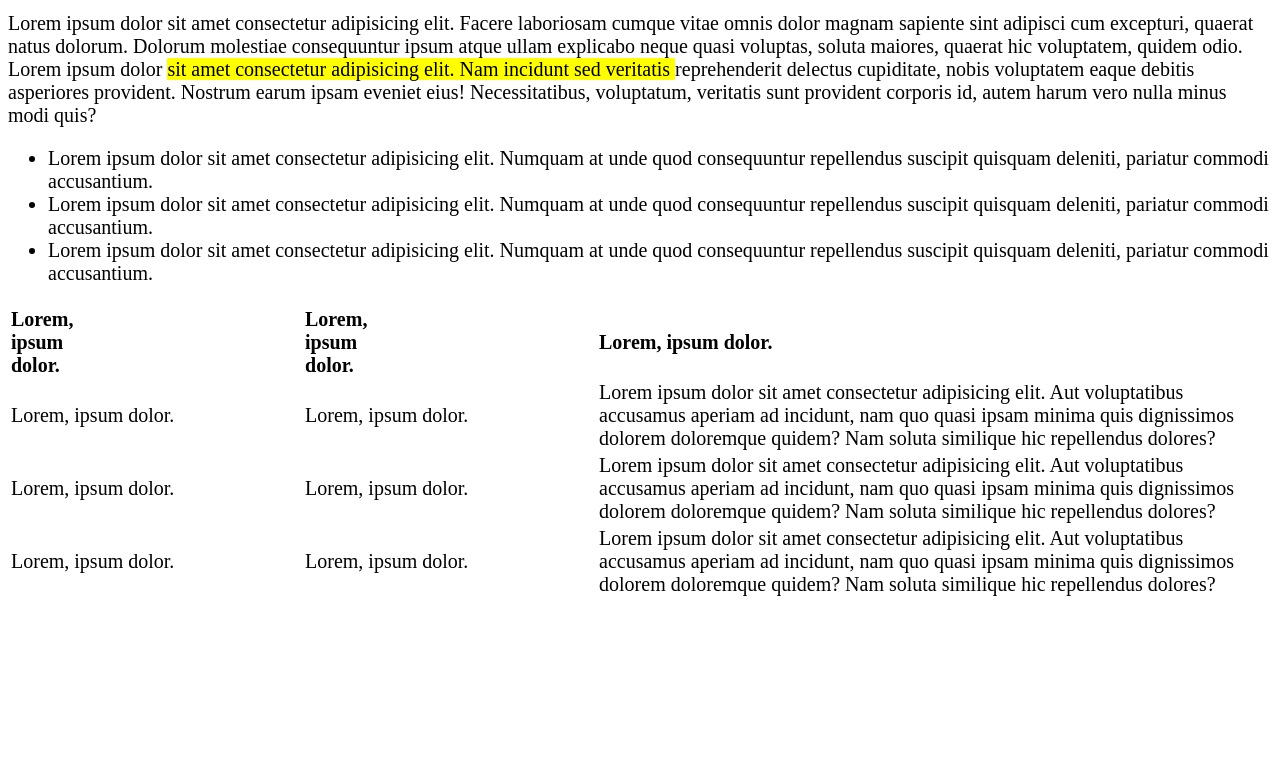
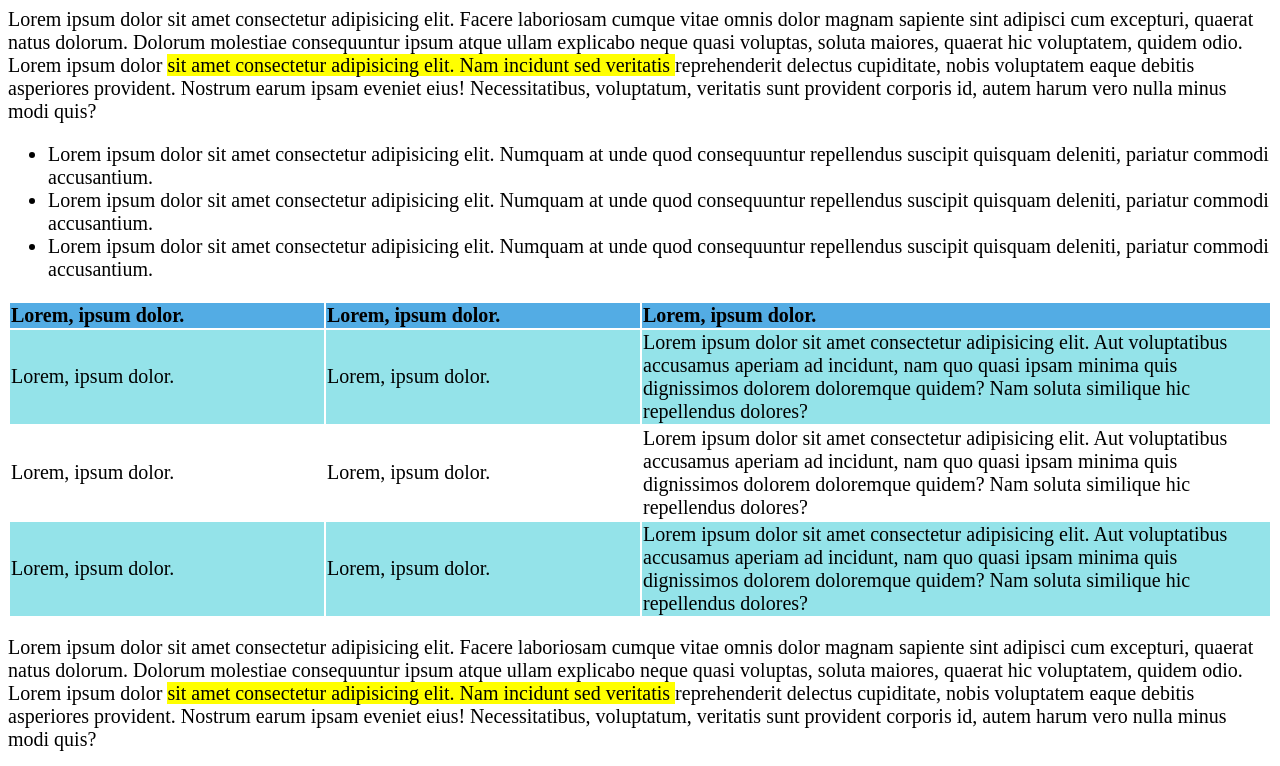
Before and after one commit to Michela30/html-css-booleaner, a plain HTML site: page index.html in a window 1280 px wide. Shown: the part 814-1580 px from the top of the page. Before the commit the page ends 1421 px from the top, so only its background shows below. Drawn offline with Linux system fonts and the light colour scheme.

Commit message:
Fine formattazione tabella

```diff
--- a/index.html
+++ b/index.html
@@ -47,12 +47,15 @@
             </p>
         </div>
 
+        <!-- Inizio paragrafo -->
         <section class="main-text">
             <p>
                 Lorem ipsum dolor sit amet consectetur adipisicing elit. Facere laboriosam cumque vitae omnis dolor magnam sapiente sint adipisci cum excepturi, quaerat natus dolorum. Dolorum molestiae consequuntur ipsum atque ullam explicabo neque quasi voluptas, soluta maiores, quaerat hic voluptatem, quidem odio. Lorem ipsum dolor <span class="text-highlighted">sit amet consectetur adipisicing elit. Nam incidunt sed veritatis </span> reprehenderit delectus cupiditate, nobis voluptatem eaque debitis asperiores provident. Nostrum earum ipsam eveniet eius! Necessitatibus, voluptatum, veritatis sunt provident corporis id, autem harum vero nulla minus modi quis?
             </p>
         </section>
+        <!-- Fine paragrafo -->
 
+        <!-- Inizio lista -->
         <section class="main-text">
             <ul>
                 <li>
@@ -66,23 +69,38 @@
                 </li>
             </ul>
         </section>
+        <!-- Fine lista -->
 
-        <section class="main-text">
+        <!-- Inizio tabella -->
+        <div class="main-text">
             <table>
-                <thead>
+                <thead  class="first-row">
                 <tr>
-                    <th class="row">
-                      Lorem, ipsum dolor.
-                    </th>
-                    <th class="row">
+                    <th class="left">
                         Lorem, ipsum dolor.
                     </th>
-                    <th class="row">
+                    <th class="middle">
+                        Lorem, ipsum dolor.
+                    </th>
+                    <th class="right">
                         Lorem, ipsum dolor.
                     </th>
                 </tr>
                 </thead>
 
+                <tbody class="second-row">
+                    <tr>
+                        <td>
+                            Lorem, ipsum dolor.
+                        </td>
+                        <td>
+                            Lorem, ipsum dolor.
+                        </td>
+                        <td>
+                            Lorem ipsum dolor sit amet consectetur adipisicing elit. Aut voluptatibus accusamus aperiam ad incidunt, nam quo quasi ipsam minima quis dignissimos dolorem doloremque quidem? Nam soluta similique hic repellendus dolores?
+                        </td>
+                    </tr>
+                </tbody>
                 <tbody>
                     <tr>
                         <td>
@@ -95,17 +113,8 @@
                             Lorem ipsum dolor sit amet consectetur adipisicing elit. Aut voluptatibus accusamus aperiam ad incidunt, nam quo quasi ipsam minima quis dignissimos dolorem doloremque quidem? Nam soluta similique hic repellendus dolores?
                         </td>
                     </tr>
-                    <tr>
-                        <td>
-                            Lorem, ipsum dolor.
-                        </td>
-                        <td>
-                            Lorem, ipsum dolor.
-                        </td>
-                        <td>
-                            Lorem ipsum dolor sit amet consectetur adipisicing elit. Aut voluptatibus accusamus aperiam ad incidunt, nam quo quasi ipsam minima quis dignissimos dolorem doloremque quidem? Nam soluta similique hic repellendus dolores?
-                        </td>
-                    </tr>
+                </tbody>
+                <tbody class="fourth-row">
                     <tr>
                         <td>
                             Lorem, ipsum dolor.
@@ -119,10 +128,17 @@
                     </tr>
                 </tbody>
             </table>
+        </div>
+        <!-- Fine tabella -->
+        <br>
 
+        <!-- Inizio paragrafo -->
+        <section class="main-text">
+            <p>
+                Lorem ipsum dolor sit amet consectetur adipisicing elit. Facere laboriosam cumque vitae omnis dolor magnam sapiente sint adipisci cum excepturi, quaerat natus dolorum. Dolorum molestiae consequuntur ipsum atque ullam explicabo neque quasi voluptas, soluta maiores, quaerat hic voluptatem, quidem odio. Lorem ipsum dolor <span class="text-highlighted">sit amet consectetur adipisicing elit. Nam incidunt sed veritatis </span> reprehenderit delectus cupiditate, nobis voluptatem eaque debitis asperiores provident. Nostrum earum ipsam eveniet eius! Necessitatibus, voluptatum, veritatis sunt provident corporis id, autem harum vero nulla minus modi quis?
+            </p>
         </section>
-
-
+        <!-- Fine paragrafo -->
 
     </main>
     <!-- Fine sezione main -->
--- a/style.css
+++ b/style.css
@@ -1,11 +1,14 @@
 .background-header{
     background-color: #4EA0FF;
     background-image: url(img/pattern.png);
+    width: 100%;
+    height: 150px;
 }
 
 .logo{
     width: 250px;
-    height: 150px;
+    height: 100px;
+    margin-top: 50px;
 }
 
 h1{
@@ -35,7 +38,21 @@ h1{
     background-color: yellow;
 }
 
-.row{
+.left{
+    width: 25%;
+}
+.middle{
+    width: 25%;
+}
+.right{
+    width: 50%;
+}
+
+.first-row{
+    background-color: rgb(83, 172, 228);
     text-align: left;
-    padding-right: 200px;
 }
+
+.second-row, .fourth-row{
+    background-color: rgb(148, 227, 233);
+}
```
